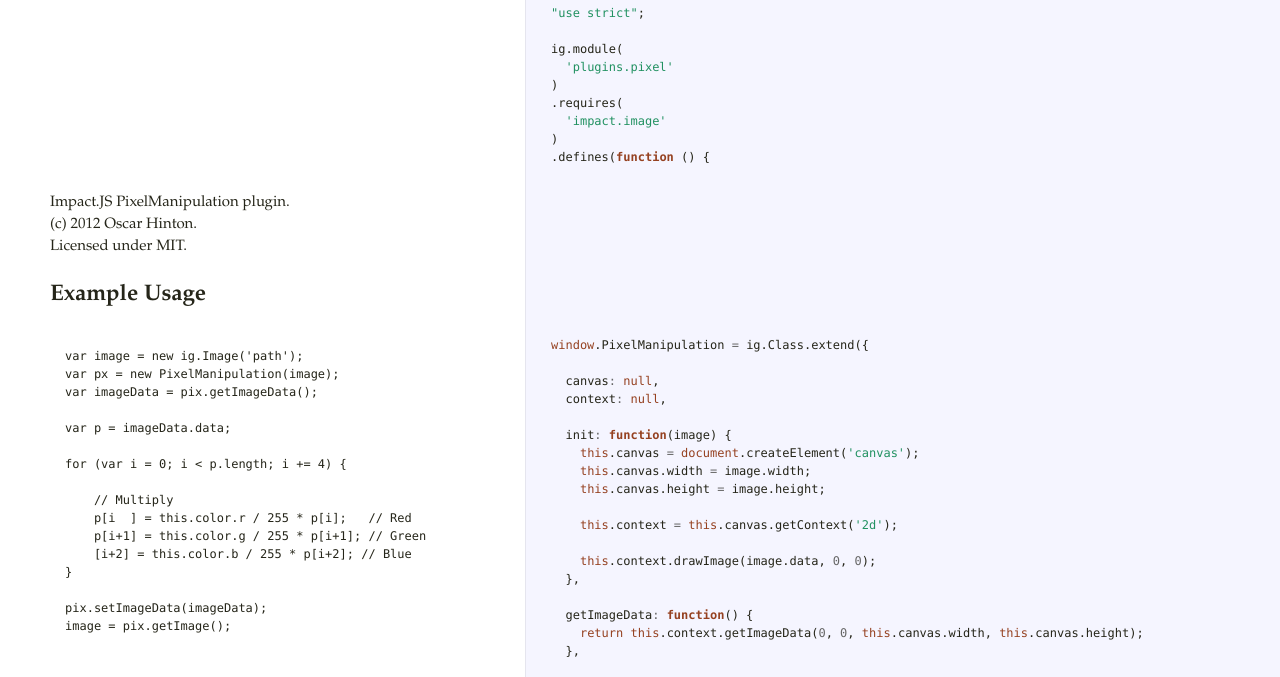
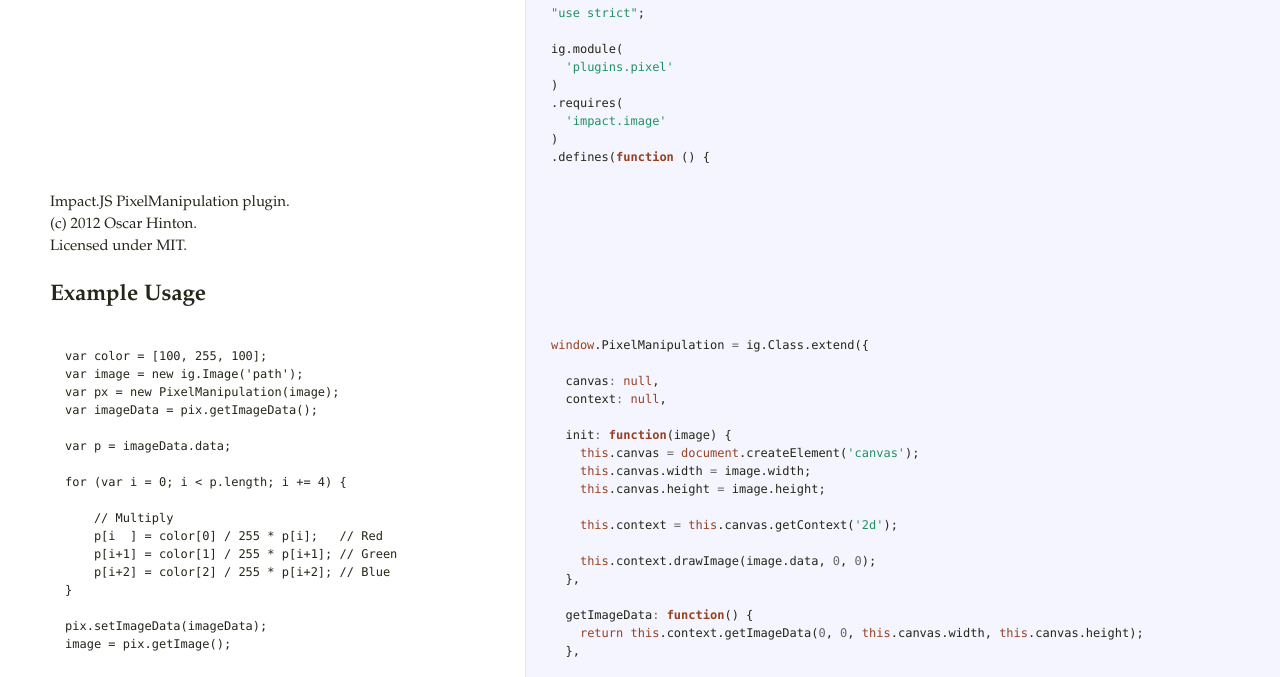
Before and after one commit to Hinton/Impact-plugins, a plain HTML site: page docs/pixel.html in a window 1280 px wide. Shown: the part 98-775 px from the top of the page. Drawn offline with Linux system fonts and the light colour scheme.

Commit message:
Updated the docs for pixel.js

```diff
--- a/docs/pixel.html
+++ b/docs/pixel.html
@@ -8,7 +8,8 @@
 <span class="p">)</span>
 <span class="p">.</span><span class="nx">defines</span><span class="p">(</span><span class="kd">function</span> <span class="p">()</span> <span class="p">{</span></pre></div>             </td>           </tr>                               <tr id="section-2">             <td class="docs">               <div class="pilwrap">                 <a class="pilcrow" href="#section-2">&#182;</a>               </div>               <p>Impact.JS PixelManipulation plugin. <br />
 (c) 2012 Oscar Hinton. <br />
-Licensed under MIT.  </p>             </td>             <td class="code">               <div class="highlight"><pre></pre></div>             </td>           </tr>                               <tr id="section-3">             <td class="docs">               <div class="pilwrap">                 <a class="pilcrow" href="#section-3">&#182;</a>               </div>               <h2>Example Usage</h2>             </td>             <td class="code">               <div class="highlight"><pre></pre></div>             </td>           </tr>                               <tr id="section-4">             <td class="docs">               <div class="pilwrap">                 <a class="pilcrow" href="#section-4">&#182;</a>               </div>               <pre><code>var image = new ig.Image('path');
+Licensed under MIT.  </p>             </td>             <td class="code">               <div class="highlight"><pre></pre></div>             </td>           </tr>                               <tr id="section-3">             <td class="docs">               <div class="pilwrap">                 <a class="pilcrow" href="#section-3">&#182;</a>               </div>               <h2>Example Usage</h2>             </td>             <td class="code">               <div class="highlight"><pre></pre></div>             </td>           </tr>                               <tr id="section-4">             <td class="docs">               <div class="pilwrap">                 <a class="pilcrow" href="#section-4">&#182;</a>               </div>               <pre><code>var color = [100, 255, 100];
+var image = new ig.Image('path');
 var px = new PixelManipulation(image);
 var imageData = pix.getImageData();
 
@@ -17,9 +18,9 @@ var p = imageData.data;
 for (var i = 0; i &lt; p.length; i += 4) {
 
     // Multiply
-    p[i  ] = this.color.r / 255 * p[i];   // Red
-    p[i+1] = this.color.g / 255 * p[i+1]; // Green
-    [i+2] = this.color.b / 255 * p[i+2]; // Blue
+    p[i  ] = color[0] / 255 * p[i];   // Red
+    p[i+1] = color[1] / 255 * p[i+1]; // Green
+    p[i+2] = color[2] / 255 * p[i+2]; // Blue
 }
 
 pix.setImageData(imageData);
```
Also changed, not shown: lib/plugins/pixel.js (+4 -3 lines).
